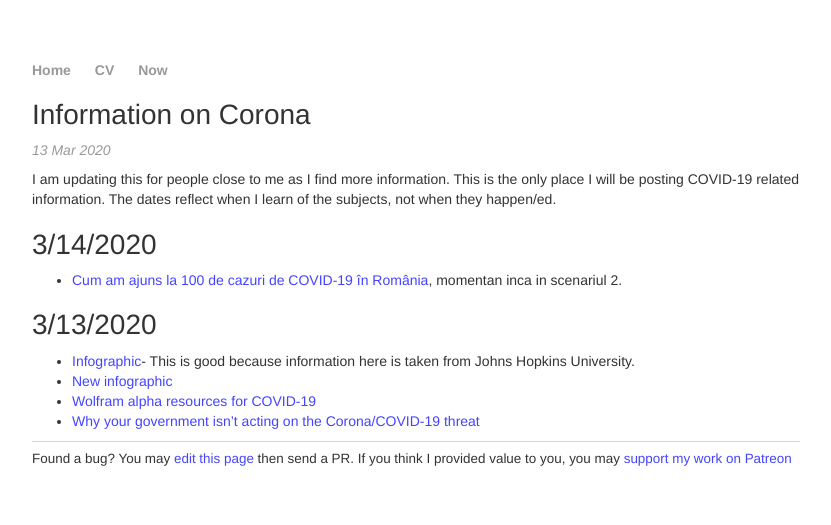
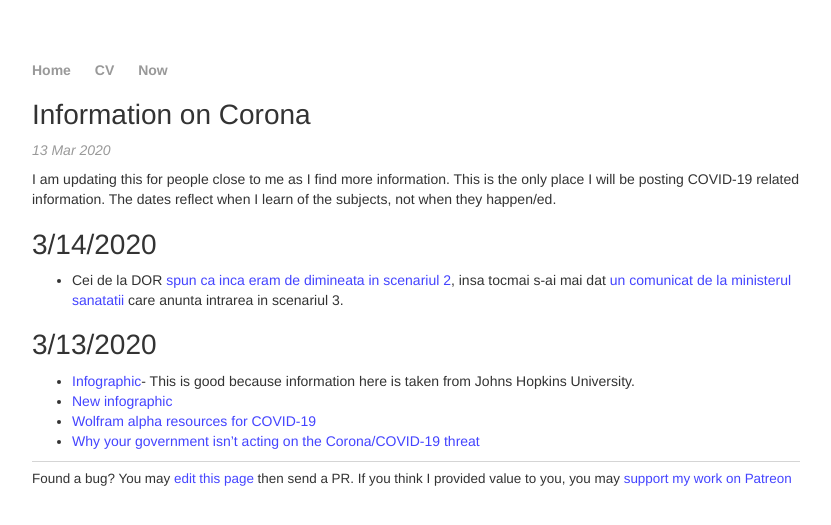
Before and after one commit to anrei0000/anrei0000.github.io, a Jekyll site: the page built from _posts/2020-03-12-on-corona.md, in a window 1280 px wide. Shown: the top 525 px of the page, without its empty margins (224-1055 px from the left). Built offline with Jekyll 4.4.1, drawn with Linux system fonts in a browser that asks for light colours; nearby versions of some CDN libraries; a style sheet for code colours, icons or effects is not loaded.

Commit message:
- update today

```diff
--- a/_posts/2020-03-12-on-corona.md
+++ b/_posts/2020-03-12-on-corona.md
@@ -7,7 +7,7 @@ date: 2020-03-13
 I am updating this for people close to me as I find more information. This is the only place I will be posting COVID-19 related information. The dates reflect when I learn of the subjects, not when they happen/ed.
 
 # 3/14/2020
-* [Cum am ajuns la 100 de cazuri de COVID-19 în România](https://www.dor.ro/coronavirus-cele-patru-scenarii-in-romania/), momentan inca in scenariul 2.
+* Cei de la DOR [spun ca inca eram de dimineata in scenariul 2](https://www.dor.ro/coronavirus-cele-patru-scenarii-in-romania/), insa tocmai s-ai mai dat [un comunicat de la ministerul sanatatii](http://www.ms.ro/2020/03/14/buletin-informativ-14-03-2020-ora-1600/) care anunta intrarea in scenariul 3.
 
 
 
```
